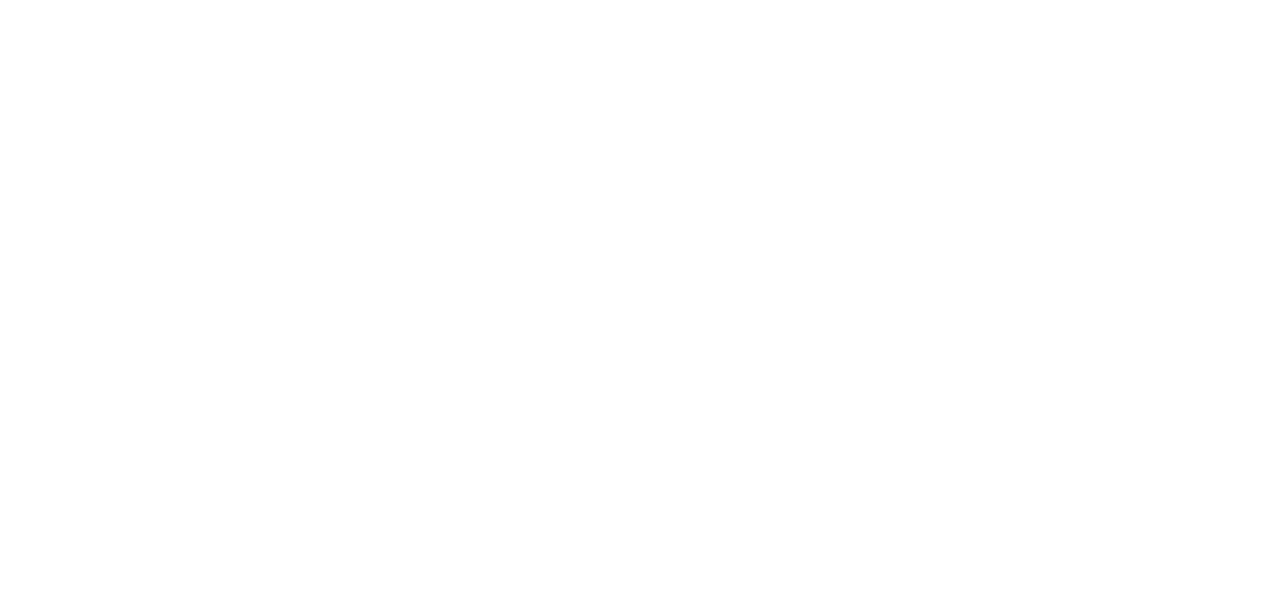
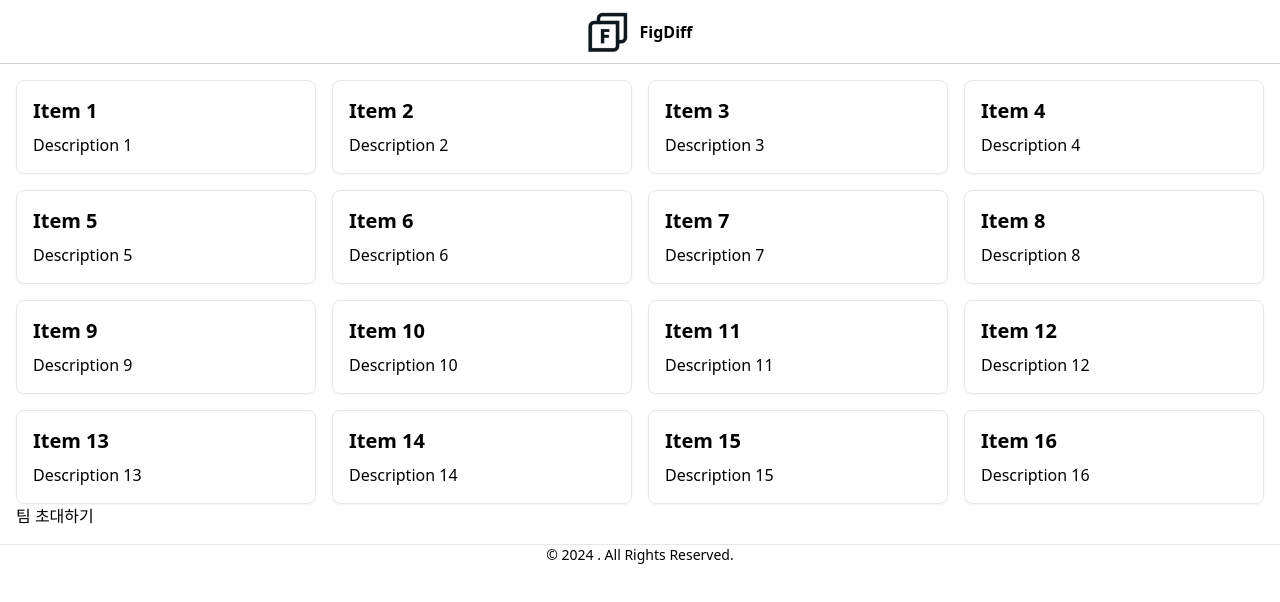
Before and after one commit to FigDiff/figdiff-web, a React (Vite) app: page /dash in a window 1280 px wide. Before the commit this address had no page. Shown: the top 602 px of the page. Built offline with nearby package versions, Linux system fonts and the light colour scheme.

Commit message:
Feat: DashBoardPage

```diff
--- /dev/null
+++ b/src/components/FigmaItem.tsx
@@ -0,0 +1,17 @@
+import React from "react";
+
+interface FigmaItemProps {
+  title: string;
+  description: string;
+}
+
+const FigmaItem: React.FC<FigmaItemProps> = ({ title, description }) => {
+  return (
+    <div className="border rounded-lg p-4 shadow-sm hover:shadow-md transition-shadow duration-200">
+      <h2 className="font-bold text-xl mb-2">{title}</h2>
+      <p>{description}</p>
+    </div>
+  );
+};
+
+export default FigmaItem;
--- /dev/null
+++ b/src/pages/DashboardPage.tsx
@@ -0,0 +1,36 @@
+import React from "react";
+import FigmaItem from "../components/FigmaItem";
+
+const items = [
+  { id: 1, title: "Item 1", description: "Description 1" },
+  { id: 2, title: "Item 2", description: "Description 2" },
+  { id: 3, title: "Item 3", description: "Description 3" },
+  { id: 4, title: "Item 4", description: "Description 4" },
+  { id: 5, title: "Item 5", description: "Description 5" },
+  { id: 6, title: "Item 6", description: "Description 6" },
+  { id: 7, title: "Item 7", description: "Description 7" },
+  { id: 8, title: "Item 8", description: "Description 8" },
+  { id: 9, title: "Item 9", description: "Description 9" },
+  { id: 10, title: "Item 10", description: "Description 10" },
+  { id: 11, title: "Item 11", description: "Description 11" },
+  { id: 12, title: "Item 12", description: "Description 12" },
+  { id: 13, title: "Item 13", description: "Description 13" },
+  { id: 14, title: "Item 14", description: "Description 14" },
+  { id: 15, title: "Item 15", description: "Description 15" },
+  { id: 16, title: "Item 16", description: "Description 16" },
+];
+
+const DashBoardPage: React.FC = () => {
+  return (
+    <div className="p-4">
+      <div className="grid grid-cols-4 gap-4">
+        {items.map((item) => (
+          <FigmaItem key={item.id} {...item} />
+        ))}
+      </div>
+      <button>팀 초대하기</button>
+    </div>
+  );
+};
+
+export default DashBoardPage;
--- /dev/null
+++ b/src/pages/InitialPage.tsx
@@ -0,0 +1,11 @@
+import React from "react";
+
+const InitialPage: React.FC = () => {
+  return (
+    <div className="p-4 text-center">
+      <h1>Plz Login With FIGMA on FigDiff Chrome extension</h1>
+    </div>
+  );
+};
+
+export default InitialPage;
--- a/src/pages/Main.tsx
+++ /dev/null
@@ -1,13 +0,0 @@
-const Main: React.FC = () => {
-  return (
-    <div className="flex flex-col items-start justify-start min-h-screen py-10 px-10">
-      <h1 className="text-2xl font-bold mb-2">저장 내역</h1>
-      <hr className="w-1/5 border-t border-stone-950 mb-4" />
-      <div className="w-full text-left">
-        <p className="text-gray-600">저장된 목록이 여기에 표시됩니다.</p>
-      </div>
-    </div>
-  );
-};
-
-export default Main;
--- a/src/routes.tsx
+++ b/src/routes.tsx
@@ -1,5 +1,6 @@
 import Layout from "./components/Layout";
-import Main from "./pages/Main";
+import InitialPage from "./pages/InitialPage";
+import DashboardPage from "./pages/DashBoardPage";
 
 interface RouteConfig {
   path?: string;
@@ -10,14 +11,11 @@
 export const routes: RouteConfig[] = [
   {
     element: <Layout />,
-    children: [{ path: "/", element: <Main /> }],
+    children: [
+      { path: "/", element: <InitialPage /> },
+      { path: "/dash", element: <DashboardPage /> },
+    ],
   },
 ];
 
-export default routes.map((route) => ({
-  ...route,
-  children: route.children?.map((child) => ({
-    path: child.path,
-    element: child.element,
-  })),
-}));
+export default routes;
```
